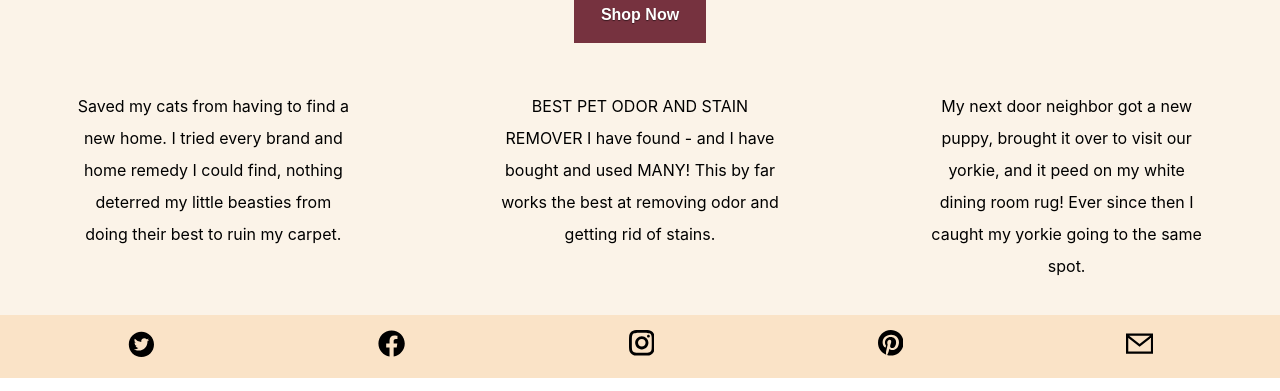
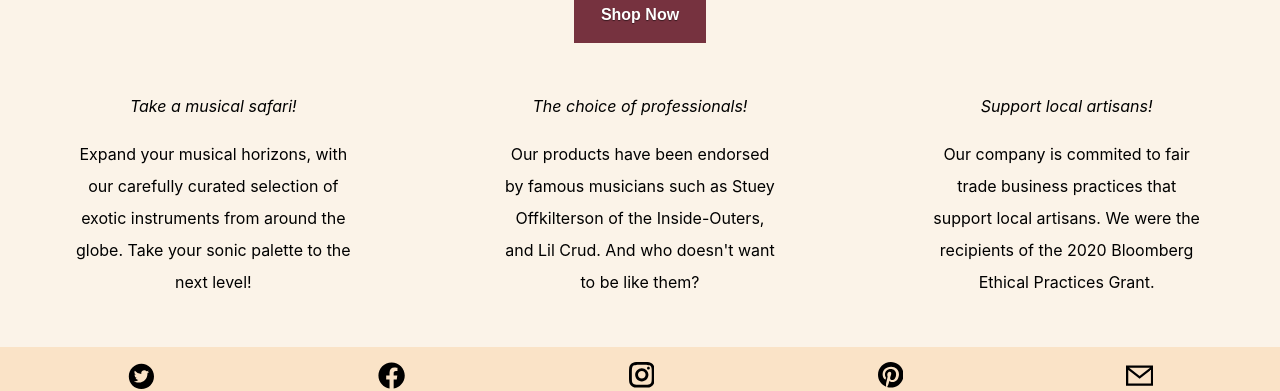
Before and after one commit to info2amy/Wanderin-Bard, a React (Create React App) app in the folder client/: page / in a window 1280 px wide. Shown: the part 743-1134 px from the top of the page. Built offline with nearby package versions, Linux system fonts and the light colour scheme.

Commit message:
changed the text

```diff
--- a/client/src/screens/Landing/Landing.jsx
+++ b/client/src/screens/Landing/Landing.jsx
@@ -52,7 +52,7 @@ const Landing = (props) => {
                     <img src={photos[0].url} className="carousel-image" />
                   </div>
                   <div>
-                    <p>{photo.info}</p>
+                    <p className="landing-photo-info">{photo.info}</p>
                   </div>
                 </div>
               );
@@ -66,19 +66,16 @@ const Landing = (props) => {
         </div></Link>
         <div className="marketing">
           <div className="first-marketing">
-            Saved my cats from having to find a new home. I tried every brand
-            and home remedy I could find, nothing deterred my little beasties
-            from doing their best to ruin my carpet.
+            <em>Take a musical safari!</em>
+            <p>Expand your musical horizons, with our carefully curated selection of exotic instruments from around the globe. Take your sonic palette to the next level!</p>
           </div>
           <div className="second-marketing">
-            BEST PET ODOR AND STAIN REMOVER I have found - and I have bought and
-            used MANY! This by far works the best at removing odor and getting
-            rid of stains.
+            <em>The choice of professionals!</em>
+            <p>Our products have been endorsed by famous musicians such as Stuey Offkilterson of the Inside-Outers, and Lil Crud. And who doesn't want to be like them?</p>
           </div>
           <div className="third-marketing">
-            My next door neighbor got a new puppy, brought it over to visit our
-            yorkie, and it peed on my white dining room rug! Ever since then I
-            caught my yorkie going to the same spot.
+            <em>Support local artisans!</em>
+            <p>Our company is commited to fair trade business practices that support local artisans. We were the recipients of the 2020 Bloomberg Ethical Practices Grant.</p>
           </div>
         </div>
       </div>
```
